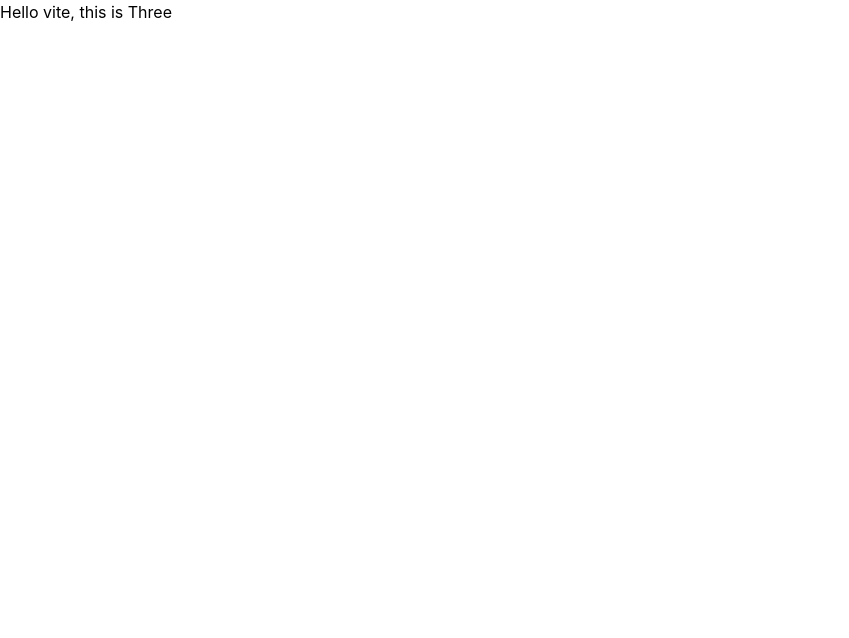
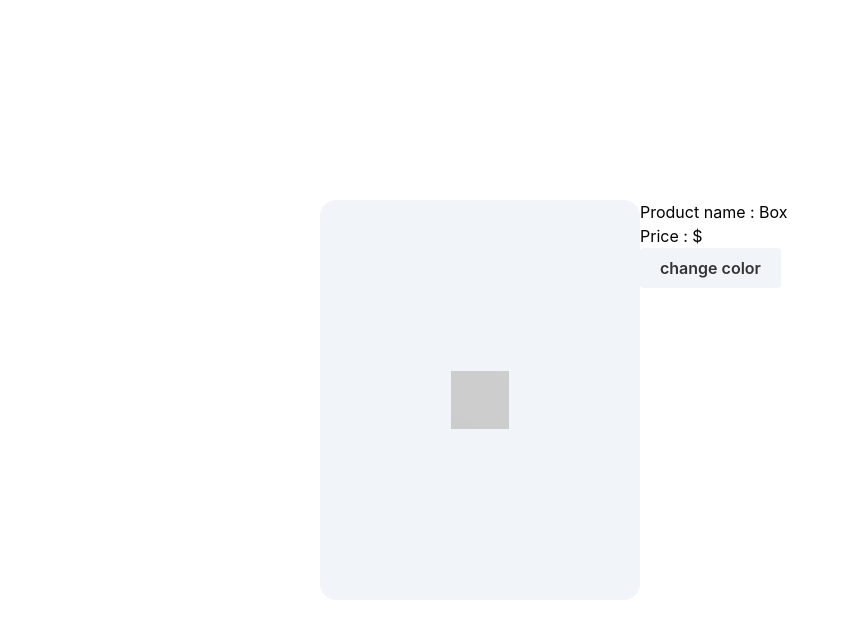
Before and after one commit to hayoung-jeremy/study-threejs, a React (Vite) app: page / in a window 1280 px wide. Shown: the top 638 px of the page, without its empty margins (0-849 px from the left). Built offline with nearby package versions, Linux system fonts and the light colour scheme.

Commit message:
style : create UI components

```diff
--- a/src/App.tsx
+++ b/src/App.tsx
@@ -1,5 +1,27 @@
+import { useState } from 'react'
+import { Box, CanvasContainer } from './components/three'
+import { Button, Layout } from './components/ui'
+import { ProductContainer, ProductGrid } from './components/ui/productUI'
+
 const App = () => {
-  return <div className='App'>Hello vite, this is Three</div>
+  const [boxColor, setBoxColor] = useState('#ccc')
+
+  return (
+    <Layout>
+      <ProductGrid>
+        <ProductContainer>
+          <CanvasContainer>
+            <Box boxColor={boxColor} />
+          </CanvasContainer>
+        </ProductContainer>
+        <article>
+          <p>Product name : Box</p>
+          <p>Price : $</p>
+          <Button onClick={() => setBoxColor('red')}>change color</Button>
+        </article>
+      </ProductGrid>
+    </Layout>
+  )
 }
 
 export default App
--- /dev/null
+++ b/src/components/ui/button/index.tsx
@@ -0,0 +1,19 @@
+import React from 'react'
+
+interface Props {
+  children: React.ReactNode
+  onClick: () => void
+}
+
+const Button = ({ children, onClick }: Props) => {
+  return (
+    <div
+      onClick={onClick}
+      className='py-2 px-5 cursor-pointer bg-slate-100 w-fit rounded hover:bg-slate-200 transition-all duration-200 text-[#333] font-semibold'
+    >
+      {children}
+    </div>
+  )
+}
+
+export default Button
--- /dev/null
+++ b/src/components/ui/index.ts
@@ -0,0 +1,2 @@
+export { default as Button } from './button'
+export { default as Layout } from './layout'
--- /dev/null
+++ b/src/components/ui/layout/index.tsx
@@ -0,0 +1,15 @@
+import React from 'react'
+
+interface Props {
+  children: React.ReactNode
+}
+
+const Layout = ({ children }: Props) => {
+  return (
+    <main className='w-screen h-screen flex justify-center items-center'>
+      {children}
+    </main>
+  )
+}
+
+export default Layout
--- /dev/null
+++ b/src/components/ui/productUI/index.ts
@@ -0,0 +1,2 @@
+export { default as ProductContainer } from './productContainer'
+export { default as ProductGrid } from './productGrid'
--- /dev/null
+++ b/src/components/ui/productUI/productContainer/index.tsx
@@ -0,0 +1,13 @@
+import React from 'react'
+
+interface Props {
+  children: React.ReactNode
+}
+
+const ProductContainer = ({ children }: Props) => {
+  return (
+    <div className='rounded-2xl overflow-hidden bg-slate-100'>{children}</div>
+  )
+}
+
+export default ProductContainer
--- /dev/null
+++ b/src/components/ui/productUI/productGrid/index.tsx
@@ -0,0 +1,17 @@
+import React from 'react'
+import Button from '../../button'
+
+interface Props {
+  children: React.ReactNode
+}
+
+const ProductGrid = ({ children }: Props) => {
+  return (
+    <div className='w-1/2 h-1/2 grid grid-cols-2'>
+      {children}
+
+    </div>
+  )
+}
+
+export default ProductGrid
```
